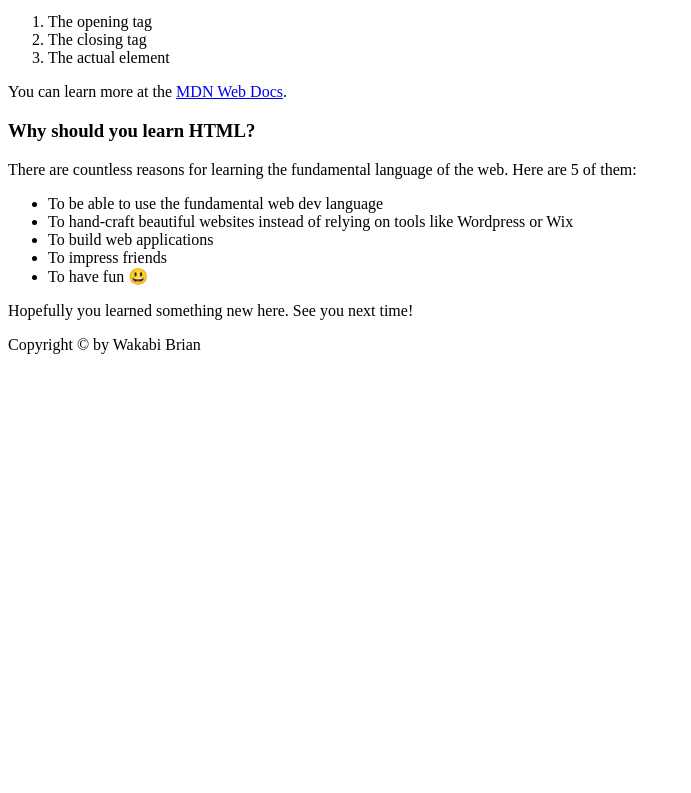
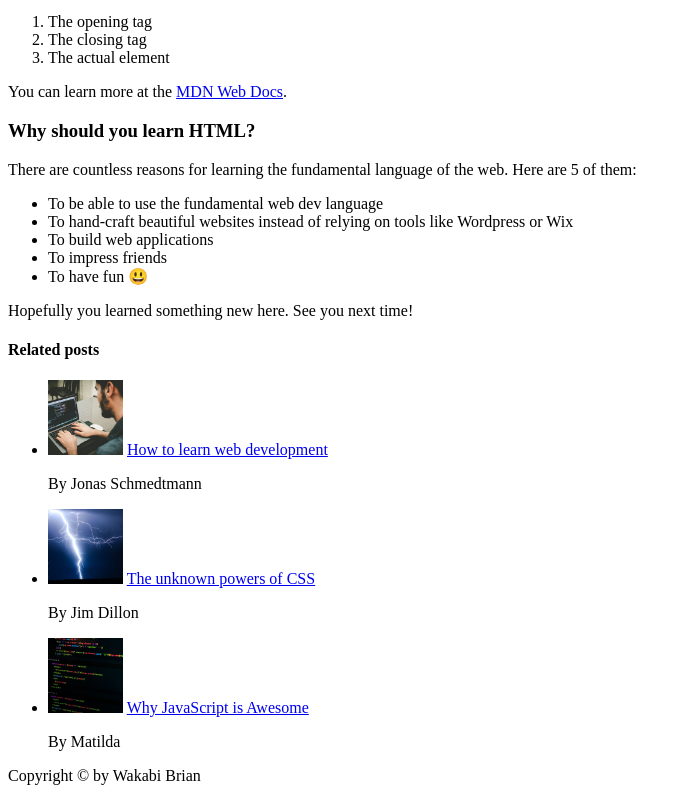
Before and after one commit to wakabibrian/HTML-and-CSS-Course-by-Jonas, a website: page 02-HTML-Fundamentals/index.html in a window 1280 px wide. Shown: the part 690-1483 px from the top of the page, without its empty margins (0-691 px from the left). Before the commit the page ends 1052 px from the top, so only its background shows below. Drawn offline with Linux system fonts and the light colour scheme.

Commit message:
feat: Add aside tag

```diff
--- a/02-HTML-Fundamentals/index.html
+++ b/02-HTML-Fundamentals/index.html
@@ -31,7 +31,7 @@
         <h2>The Basic Language of the Web: HTML</h2>
 
         <img
-          src="laura-jones.jpg"
+          src="img/laura-jones.jpg"
           alt="Head shot of Laura Jones"
           height="50"
           width="50"
@@ -48,7 +48,7 @@
         </p>
         <!-- Attributes are pieces of data which we can use to describe elements -->
         <img
-          src="post-img.jpg"
+          src="img/post-img.jpg"
           alt="HTML code on a screen"
           width="500"
           height="200"
@@ -108,6 +108,44 @@
 
       <p>Hopefully you learned something new here. See you next time!</p>
     </article>
+
+    <!-- Some secondary information that compliments the main part of the page -->
+    <aside>
+      <h4>Related posts</h4>
+      <ul>
+        <li>
+          <img
+            src="img/related-1.jpg"
+            alt="Man coding"
+            width="75"
+            height="75"
+          />
+          <a href="#">How to learn web development</a>
+          <p>By Jonas Schmedtmann</p>
+        </li>
+        <li>
+          <img
+            src="img/related-2.jpg"
+            alt="Lightening"
+            width="75"
+            height="75"
+          />
+          <a href="#">The unknown powers of CSS</a>
+          <p>By Jim Dillon</p>
+        </li>
+        <li>
+          <img
+            src="img/related-3.jpg"
+            alt="JavaScript Code"
+            width="75"
+            height="75"
+          />
+          <a href="#">Why JavaScript is Awesome</a>
+          <p>By Matilda</p>
+        </li>
+      </ul>
+    </aside>
+
     <footer>Copyright &copy; by Wakabi Brian</footer>
   </body>
 </html>
```
Also changed, not shown: 02-HTML-Fundamentals/img/challenges.jpg (renamed from 02-HTML-Fundamentals/challenges.jpg), 02-HTML-Fundamentals/img/laura-jones.jpg (renamed from 02-HTML-Fundamentals/laura-jones.jpg), 02-HTML-Fundamentals/img/post-img.jpg (renamed from 02-HTML-Fundamentals/post-img.jpg), 02-HTML-Fundamentals/img/related-1.jpg (renamed from 02-HTML-Fundamentals/related-1.jpg), 02-HTML-Fundamentals/img/related-2.jpg (renamed from 02-HTML-Fundamentals/related-2.jpg), 02-HTML-Fundamentals/img/related-3.jpg (renamed from 02-HTML-Fundamentals/related-3.jpg).
